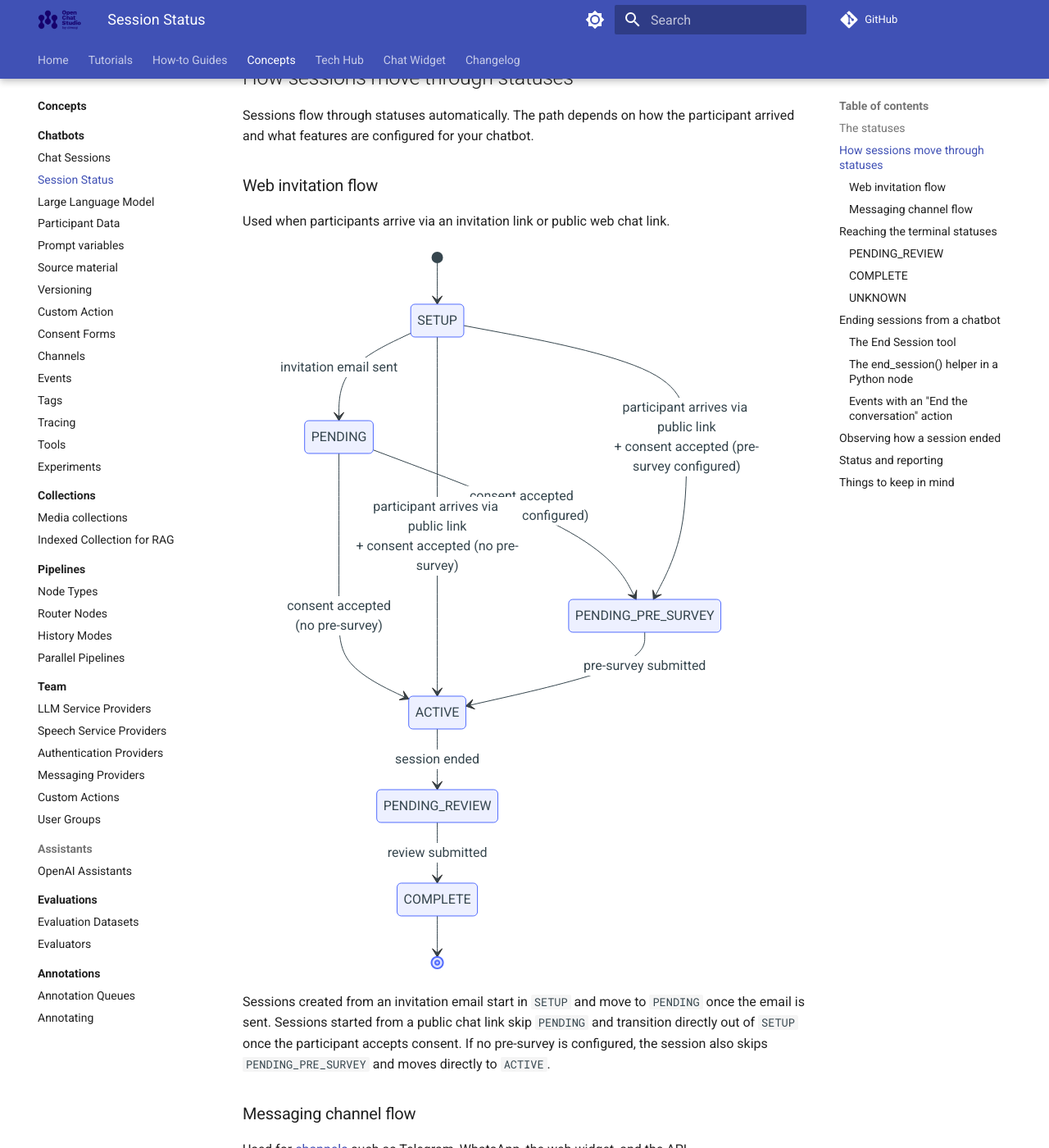
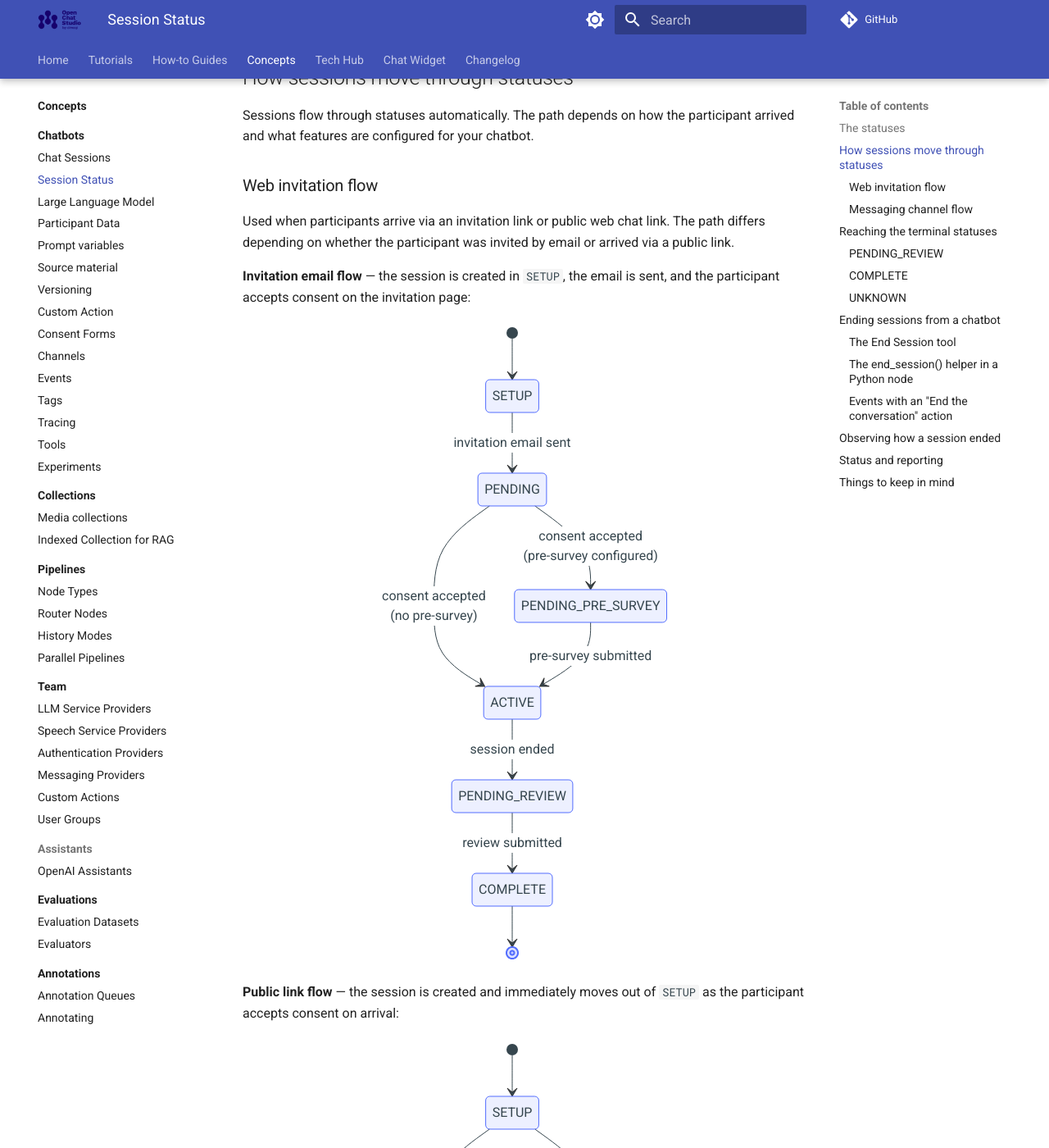
Before and after one commit to dimagi/open-chat-studio-docs, an MkDocs documentation site: the page built from docs/concepts/session_status.md, in a window 1280 px wide and 1400 px high, scrolled down 1007 px. Shown: the whole window at 82% size. Built offline with MkDocs 1.6.1 and Material for MkDocs 9.7.7, drawn with Linux system fonts in a browser that asks for light colours; a script that is not in the unit is left out; comment, search, counter and statistics services are not loaded; some of the changed text lies outside the part shown.

Commit message:
Split web invitation flow diagram to fix overlapping labels
Mermaid was routing two edge labels through the same central column,
making them illegible. Splitting the invitation-email path and the
public-link path into separate diagrams lets each lay out cleanly while
keeping the full descriptive labels.

Co-Authored-By: Claude Opus 4.7 (1M context) <noreply@anthropic.com>

````diff
--- a/docs/concepts/session_status.md
+++ b/docs/concepts/session_status.md
@@ -26,7 +26,9 @@ Sessions flow through statuses automatically. The path depends on how the partic
 
 ### Web invitation flow
 
-Used when participants arrive via an invitation link or public web chat link.
+Used when participants arrive via an invitation link or public web chat link. The path differs depending on whether the participant was invited by email or arrived via a public link.
+
+**Invitation email flow** — the session is created in `SETUP`, the email is sent, and the participant accepts consent on the invitation page:
 
 ```mermaid
 stateDiagram-v2
@@ -34,15 +36,26 @@ stateDiagram-v2
     SETUP --> PENDING: invitation email sent
     PENDING --> PENDING_PRE_SURVEY: consent accepted<br/>(pre-survey configured)
     PENDING --> ACTIVE: consent accepted<br/>(no pre-survey)
-    SETUP --> PENDING_PRE_SURVEY: participant arrives via public link<br/>+ consent accepted (pre-survey configured)
-    SETUP --> ACTIVE: participant arrives via public link<br/>+ consent accepted (no pre-survey)
     PENDING_PRE_SURVEY --> ACTIVE: pre-survey submitted
     ACTIVE --> PENDING_REVIEW: session ended
     PENDING_REVIEW --> COMPLETE: review submitted
     COMPLETE --> [*]
 ```
 
-Sessions created from an invitation email start in `SETUP` and move to `PENDING` once the email is sent. Sessions started from a public chat link skip `PENDING` and transition directly out of `SETUP` once the participant accepts consent. If no pre-survey is configured, the session also skips `PENDING_PRE_SURVEY` and moves directly to `ACTIVE`.
+**Public link flow** — the session is created and immediately moves out of `SETUP` as the participant accepts consent on arrival:
+
+```mermaid
+stateDiagram-v2
+    [*] --> SETUP
+    SETUP --> PENDING_PRE_SURVEY: consent accepted<br/>(pre-survey configured)
+    SETUP --> ACTIVE: consent accepted<br/>(no pre-survey)
+    PENDING_PRE_SURVEY --> ACTIVE: pre-survey submitted
+    ACTIVE --> PENDING_REVIEW: session ended
+    PENDING_REVIEW --> COMPLETE: review submitted
+    COMPLETE --> [*]
+```
+
+In both flows, if no pre-survey is configured the session skips `PENDING_PRE_SURVEY` and moves directly to `ACTIVE`.
 
 ### Messaging channel flow
 
````
